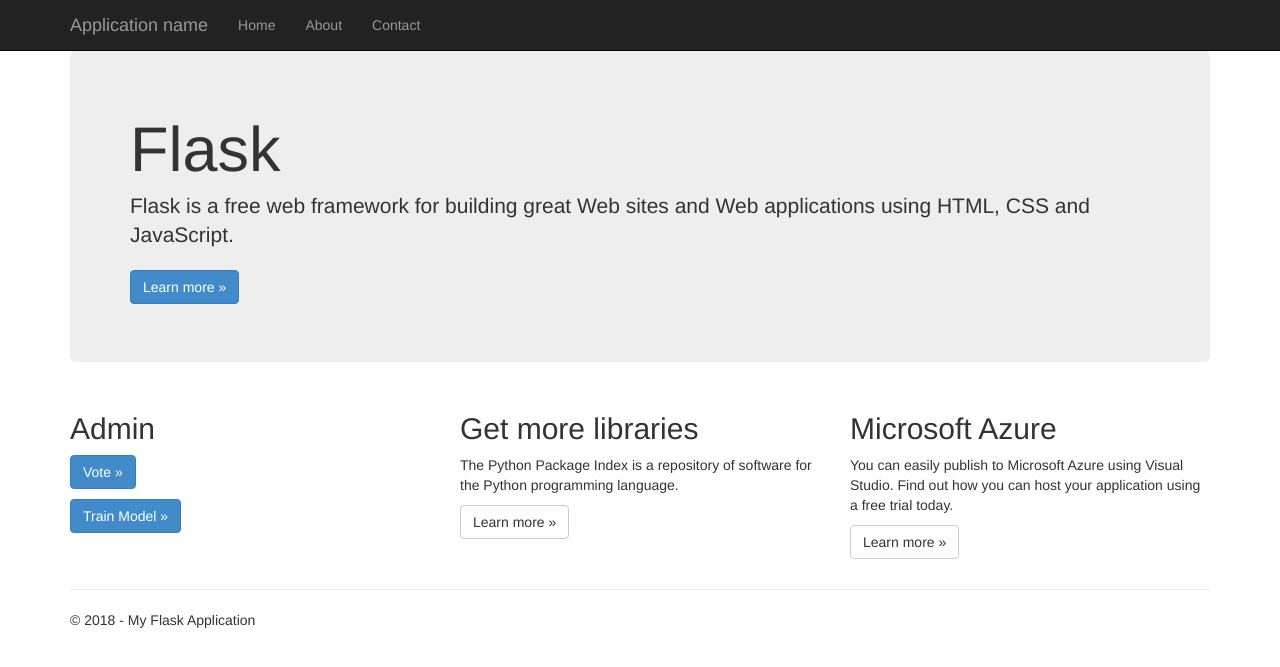
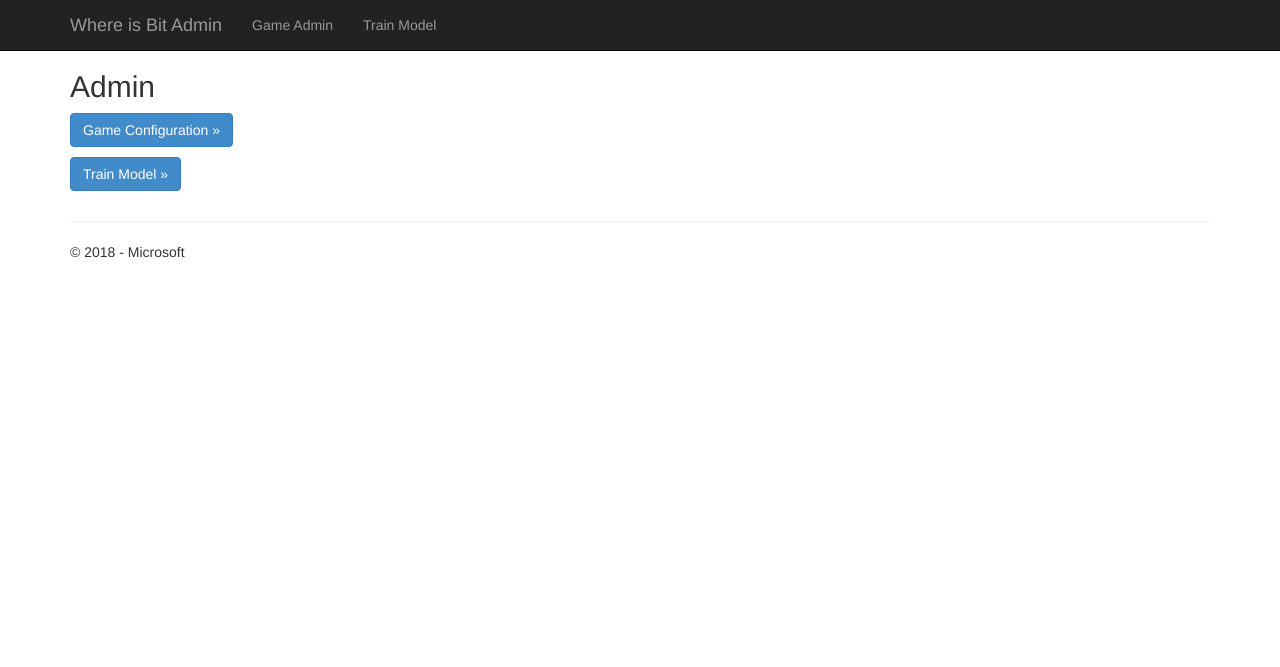
Before and after one commit to joshuaboys/wheresbitly, a Flask app: page / in a window 1280 px wide. Shown: the top 667 px of the page. Run offline with Flask 2, Linux system fonts and the light colour scheme; parts of the project's set-up code (start-up, migrations or seed data) failed here and were passed over; some libraries are stand-ins or nearby versions.

Commit message:
Fixed model training response. Start removing unecessary bits from web site.

```diff
--- a/Backend/AdminWeb/BitWebAdmin/BitWebAdmin/templates/gameadmin.html
+++ b/Backend/AdminWeb/BitWebAdmin/BitWebAdmin/templates/gameadmin.html
@@ -1,6 +1,6 @@
 {% extends "layout.html" %}
 {% block content %}
-<h2>Admin</h2>
+<h2>Game Admin</h2>
 <form action="" method="post" name="gameadmin">
     {{form.hidden_tag()}}
     {{form.game_locale}}
--- a/Backend/AdminWeb/BitWebAdmin/BitWebAdmin/templates/index.html
+++ b/Backend/AdminWeb/BitWebAdmin/BitWebAdmin/templates/index.html
@@ -2,28 +2,11 @@
 
 {% block content %}
 
-<div class="jumbotron">
-    <h1>Flask</h1>
-    <p class="lead">Flask is a free web framework for building great Web sites and Web applications using HTML, CSS and JavaScript.</p>
-    <p><a href="http://flask.pocoo.org/" class="btn btn-primary btn-large">Learn more &raquo;</a></p>
-</div>
-
 <div class="row">
     <div class="col-md-4">
         <h2>Admin</h2>
-        <p><p><a href="{{ url_for('gameadmin') }}" class="btn btn-primary btn-large">Vote &raquo;</a></p>
-
-        <p><p><a href="{{ url_for('trainmodel') }}" class="btn btn-primary btn-large">Train Model &raquo;</a></p>
-    </div>
-    <div class="col-md-4">
-        <h2>Get more libraries</h2>
-        <p>The Python Package Index is a repository of software for the Python programming language.</p>
-        <p><a class="btn btn-default" href="https://pypi.python.org/pypi">Learn more &raquo;</a></p>
-    </div>
-    <div class="col-md-4">
-        <h2>Microsoft Azure</h2>
-        <p>You can easily publish to Microsoft Azure using Visual Studio. Find out how you can host your application using a free trial today.</p>
-        <p><a class="btn btn-default" href="http://azure.microsoft.com">Learn more &raquo;</a></p>
+        <p><a href="{{ url_for('gameadmin') }}" class="btn btn-primary btn-large">Game Configuration &raquo;</a></p>
+        <p><a href="{{ url_for('trainmodel') }}" class="btn btn-primary btn-large">Train Model &raquo;</a></p>
     </div>
 </div>
 
--- a/Backend/AdminWeb/BitWebAdmin/BitWebAdmin/templates/layout.html
+++ b/Backend/AdminWeb/BitWebAdmin/BitWebAdmin/templates/layout.html
@@ -3,7 +3,7 @@
 <head>
     <meta charset="utf-8" />
     <meta name="viewport" content="width=device-width, initial-scale=1.0">
-    <title>{{ title }} - My Flask Application</title>
+    <title>{{ title }} - Where is Bit Admin</title>
     <link rel="stylesheet" type="text/css" href="/static/content/bootstrap.min.css" />
     <link rel="stylesheet" type="text/css" href="/static/content/site.css" />
     <script src="/static/scripts/modernizr-2.6.2.js"></script>
@@ -18,13 +18,12 @@
                     <span class="icon-bar"></span>
                     <span class="icon-bar"></span>
                 </button>
-                <a href="/" class="navbar-brand">Application name</a>
+                <a href="/" class="navbar-brand">Where is Bit Admin</a>
             </div>
             <div class="navbar-collapse collapse">
                 <ul class="nav navbar-nav">
-                    <li><a href="{{ url_for('home') }}">Home</a></li>
-                    <li><a href="{{ url_for('about') }}">About</a></li>
-                    <li><a href="{{ url_for('contact') }}">Contact</a></li>
+                    <li><a href="{{ url_for('gameadmin') }}">Game Admin</a></li>
+                    <li><a href="{{ url_for('trainmodel') }}">Train Model</a></li>
                 </ul>
             </div>
         </div>
@@ -34,7 +33,7 @@
         {% block content %}{% endblock %}
         <hr />
         <footer>
-            <p>&copy; {{ year }} - My Flask Application</p>
+            <p>&copy; {{ year }} - Microsoft</p>
         </footer>
     </div>
 
--- a/Backend/AdminWeb/BitWebAdmin/BitWebAdmin/views.py
+++ b/Backend/AdminWeb/BitWebAdmin/BitWebAdmin/views.py
@@ -71,7 +71,7 @@ def trainingstatus():
     CF.Key.set(face_config.FACE_KEY)
     CF.BaseUrl.set(face_config.FACE_HOST)
 
-    return CF.person_group.get_status("swtestgroup01")
+    return CF.person_group.get_status("swtestgroup01")['status']
 
 @app.route('/gameadmin', methods=['GET', 'POST'])
 def gameadmin():
```
Also changed, not shown: Backend/AdminWeb/BitWebAdmin/BitWebAdmin/templates/trainmodel.html (+32 -0 lines), 1 other file.
